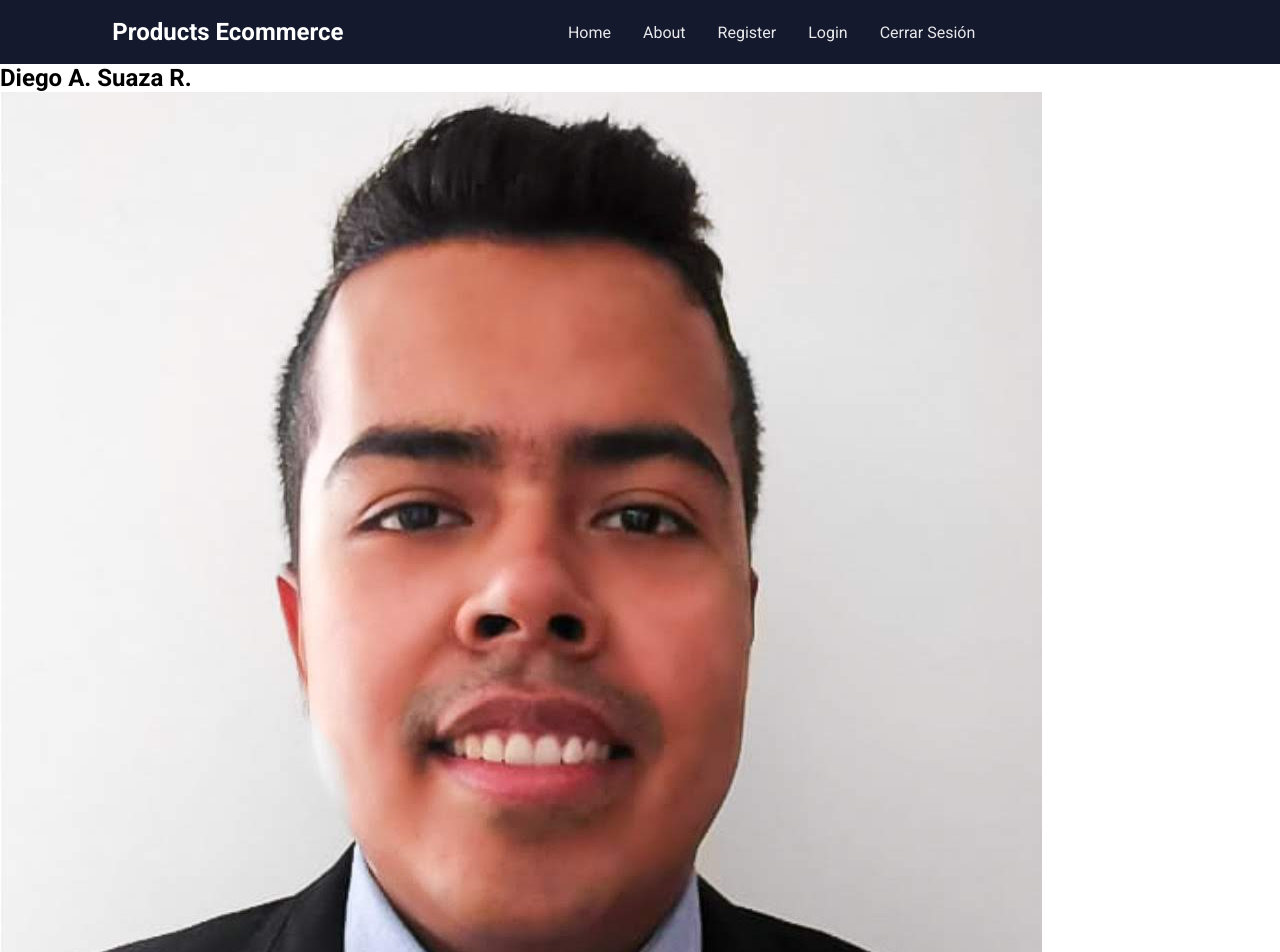
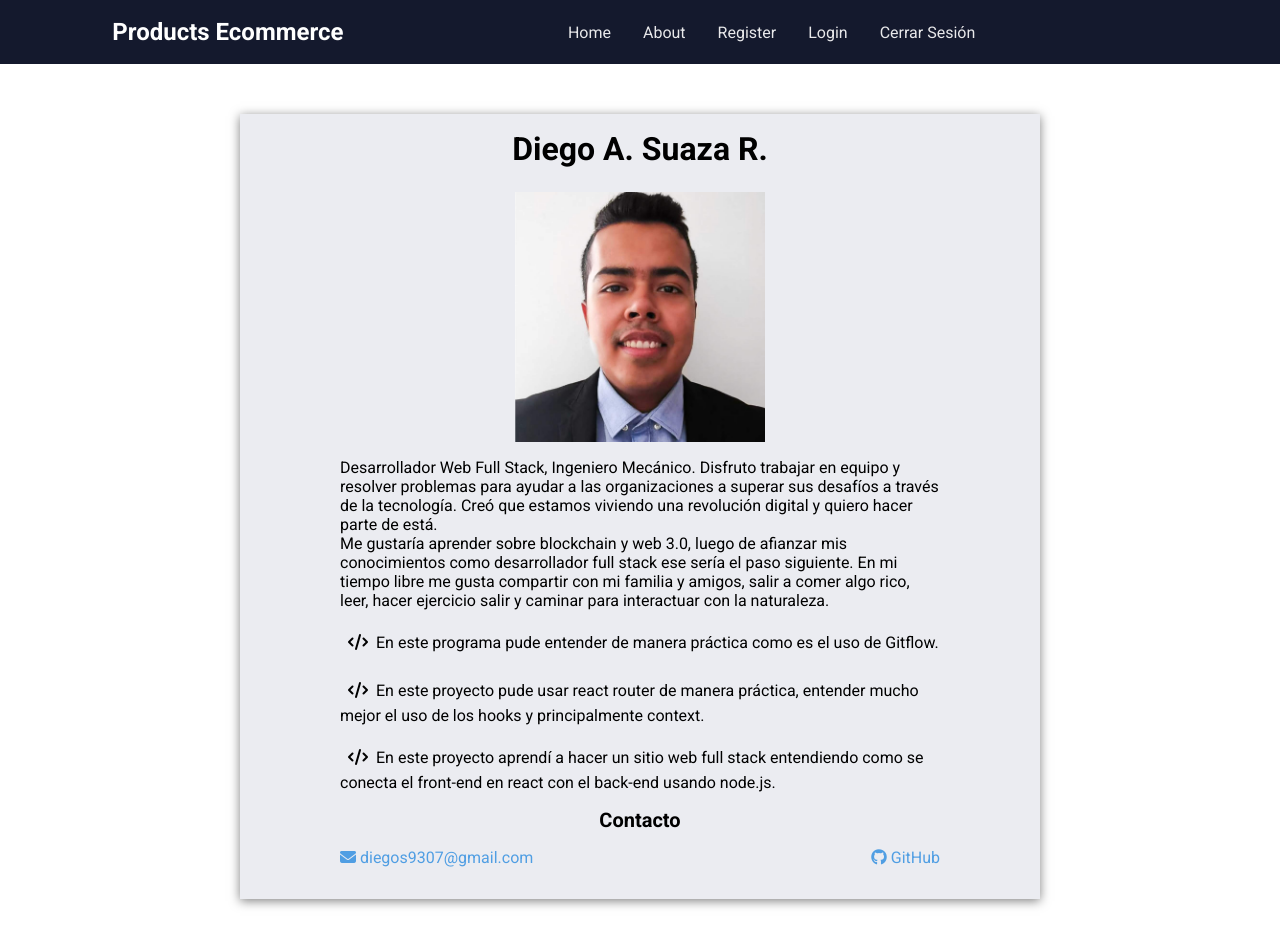
Before and after one commit to diegos9307/productsEcommerce, a React (Create React App) app: page /about in a window 1280 px wide. Shown: the top 952 px of the page. Built offline with nearby package versions, Linux system fonts and the light colour scheme; no server answers.

Commit message:
About vista inicial

```diff
--- a/src/index.css
+++ b/src/index.css
@@ -401,6 +401,56 @@ input[type='password'] {
   padding-bottom: 2rem;
 }
 
+.aboutInfo {
+  max-width: 800px;
+  margin-left: auto;
+  margin-right: auto;
+  margin-top: 50px;
+  margin-bottom: 50px;
+  padding: 1rem;
+  background-color: rgba(154, 158, 185, 0.2);
+  box-shadow: 0 2px 10px 0 rgb(0, 0, 0, 0.5);
+}
+
+.aboutInfo__title {
+  font-size: 2rem;
+  text-align: center;
+  margin-bottom: 1.5rem;
+}
+
+.aboutInfo__media {
+  width: 250px;
+  height: 250px;
+  object-fit: cover;
+  display: block;
+  margin: 0px auto;
+}
+
+.aboutInfo__body {
+  max-width: 600px;
+  margin-left: auto;
+  margin-right: auto;
+}
+
+.aboutInfo__subtitle {
+  margin: 1rem;
+  text-align: center;
+}
+
+.aboutInfo__subcontent {
+  display: flex;
+  margin: 1rem 0;
+  justify-content: space-between;
+}
+
+.aboutInfo__item {
+  list-style: none;
+}
+
+.aboutInfo__item i {
+  margin: 0.5rem;
+}
+
 @media (max-width: 700px) {
   .navBar__items {
     position: absolute;
@@ -478,9 +528,15 @@ input[type='password'] {
   .form__container {
     max-width: 400px;
     margin: 3rem;
-
     padding: 1rem;
     border-radius: 1rem;
     background-color: rgba(154, 158, 185, 0.2);
   }
+
+  .aboutInfo {
+    max-width: 400px;
+    margin: 3rem;
+    padding: 1rem;
+    background-color: rgba(154, 158, 185, 0.2);
+  }
 }
--- a/src/pages/About.js
+++ b/src/pages/About.js
@@ -11,26 +11,39 @@ const About = () => {
           <p className="aboutInfo__item">
             Desarrollador Web Full Stack, Ingeniero Mecánico. Disfruto trabajar en equipo y resolver
             problemas para ayudar a las organizaciones a superar sus desafíos a través de la
-            tecnología.
+            tecnología. Creó que estamos viviendo una revolución digital y quiero hacer parte de
+            está.
+            <br /> Me gustaría aprender sobre blockchain y web 3.0, luego de afianzar mis
+            conocimientos como desarrollador full stack ese sería el paso siguiente. En mi tiempo
+            libre me gusta compartir con mi familia y amigos, salir a comer algo rico, leer, hacer
+            ejercicio salir y caminar para interactuar con la naturaleza.
           </p>
-          <ul className="aboutInfo__item">
-            <li>En este programa pude entender de manera practica como es el uso de Gitflow.</li>
-            <li>
-              En este proyecto pude usar react router de manera practica, entender mucho mejor el
-              uso de los hooks y principalmente context
-            </li>
-            <li>
-              En este proyecto aprendi a hacer un sitio web full stack entendiendo como se conecta
-              el front-end en react con el back-end usando node.js
-            </li>
-          </ul>
-          <div className="aboutInfo__link">
-            <a href="mailto:diegos9307@gmail.com">
+          <p className="aboutInfo__item">
+            <i className="fa-solid fa-code"></i>En este programa pude entender de manera práctica
+            como es el uso de Gitflow.
+          </p>
+          <p className="aboutInfo__item">
+            <i className="fa-solid fa-code"></i>En este proyecto pude usar react router de manera
+            práctica, entender mucho mejor el uso de los hooks y principalmente context.
+          </p>
+          <p className="aboutInfo__item">
+            <i className="fa-solid fa-code"></i>En este proyecto aprendí a hacer un sitio web full
+            stack entendiendo como se conecta el front-end en react con el back-end usando node.js.
+          </p>
+          <h3 className="aboutInfo__subtitle">Contacto</h3>
+          <div className="aboutInfo__subcontent">
+            <a
+              href="mailto:diegos9307@gmail.com"
+              className="aboutInfo__link"
+              target="_blank"
+              rel="noopener noreferrer">
               <i className="fa-solid fa-envelope"></i> diegos9307@gmail.com
             </a>
-          </div>
-          <div className="aboutInfo__link">
-            <a href="https://github.com/diegos9307">
+            <a
+              href="https://github.com/diegos9307"
+              className="aboutInfo__link"
+              target="_blank"
+              rel="noopener noreferrer">
               <i className="fa-brands fa-github"></i> GitHub
             </a>
           </div>
```
